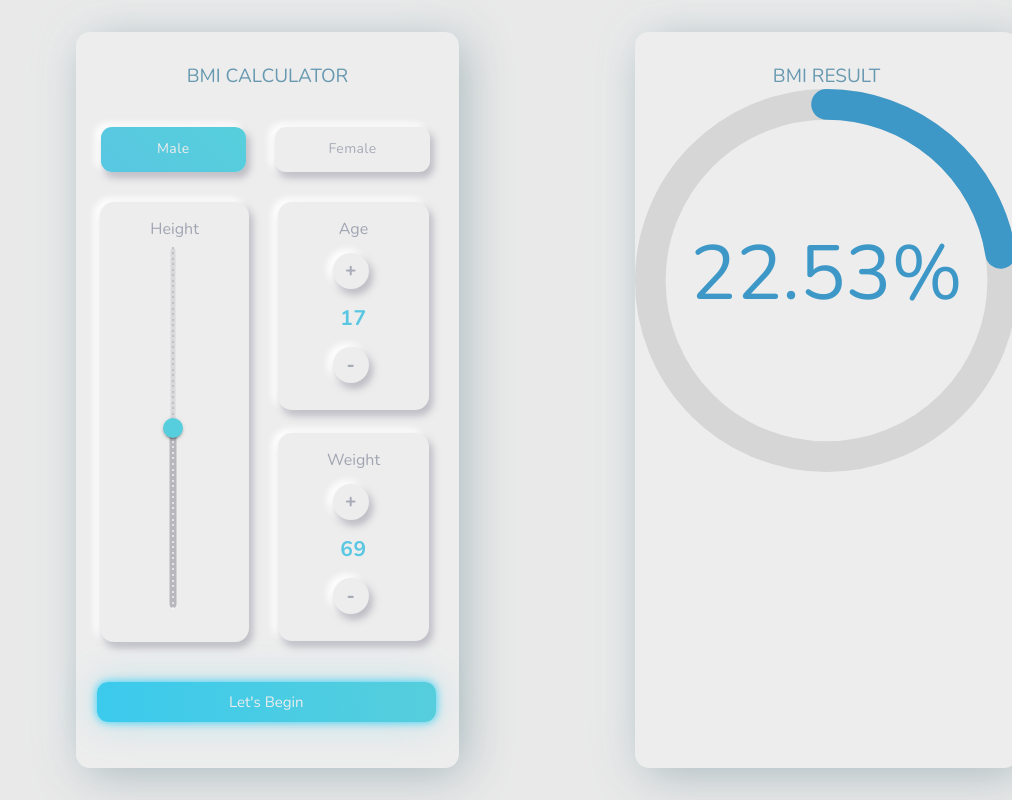
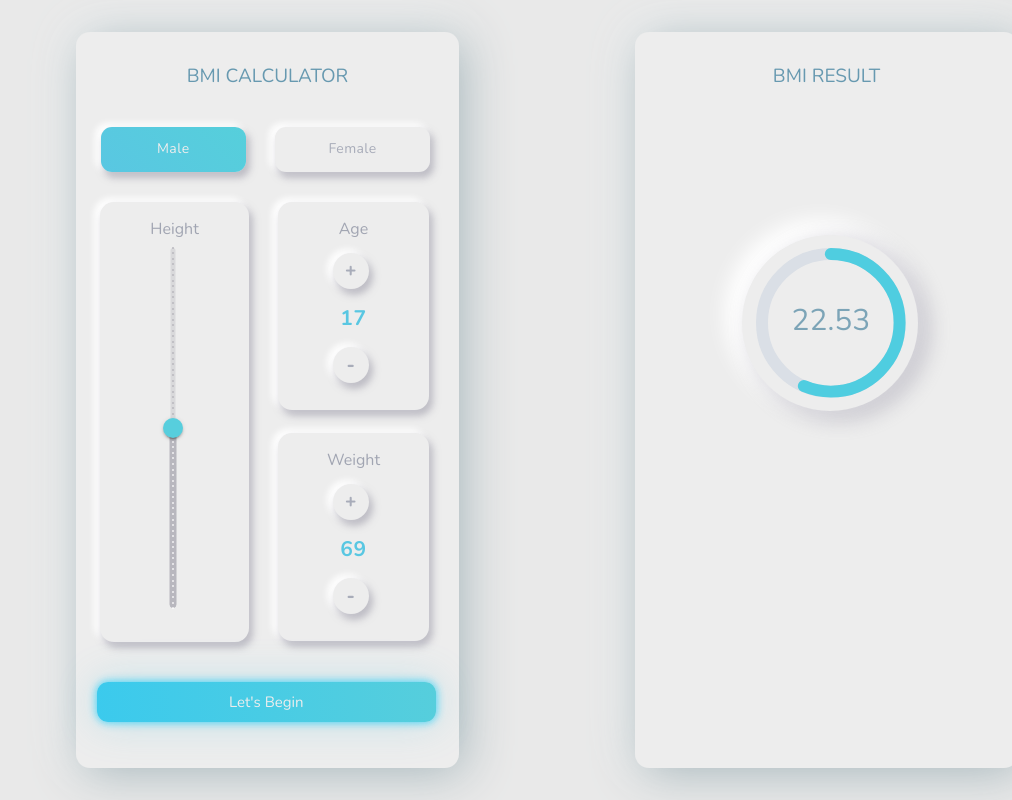
Before and after one commit to erfan-goodarzi/bmi-calculator, a React (Create React App) app: page / in a window 1280 px wide. Shown: the whole page, without its empty margins (268-1280 px from the left). Built offline with nearby package versions, Linux system fonts and the light colour scheme.

Commit message:
Change Progressbar style

```diff
--- a/src/Component/Bmi-box.jsx
+++ b/src/Component/Bmi-box.jsx
@@ -2,7 +2,7 @@ import Box from "@mui/material/Box";
 import { useEffect, useState, useRef } from "react";
 import { AgeBox, WeightBox } from "../container/material ui/AgeBox";
 import HeightBox from "../container/material ui/HeightBox";
-import { CircularProgressbar } from "react-circular-progressbar";
+import { CircularProgressbar, buildStyles } from "react-circular-progressbar";
 import "react-circular-progressbar/dist/styles.css";
 import CalButton from "../container/material ui/CalButton";
 
@@ -121,11 +121,33 @@ export default function BmiBox({ gender, cal }) {
         >
           BMI RESULT
         </Box>
-        <CircularProgressbar
-          ref={infoRef}
-          value={infoRef.current}
-          text={`${infoRef.current}%`}
-        />
+        <Box
+          sx={{
+            width: 176,
+            margin: "146px 24px 49px 107px",
+            borderRadius: "50%",
+            color: "#6799b0",
+            background: " #EDEDED",
+            boxShadow: "9px 6px 18px 5px #908d9e52, -10px -9px 20px 7px #ffffff",
+            height: 176,
+          }}
+        >
+          <CircularProgressbar
+            maxValue={40}
+            ref={infoRef}
+            value={infoRef.current}
+            text={infoRef.current}
+            styles={buildStyles({
+              textColor: "#7ca4b7",
+              pathColor: "#4fcde0",
+              trailColor: "#DADFE6",
+              root: {
+                width: "44%",
+                margin: "10rem 7rem",
+              },
+            })}
+          />
+        </Box>
       </Box>
     </Box>
   );
--- a/src/container/material ui/Global-style.js
+++ b/src/container/material ui/Global-style.js
@@ -20,7 +20,11 @@ const useStyles = makeStyles(() =>
      ".MuiButtonBase-root.MuiToggleButton-root.Mui-selected.MuiToggleButton-warning":{
        color: '#0be9ff',
        background: '#6799b0c7'
-     }
+     },
+     ".CircularProgressbar ":{
+      width: "85%",
+      margin: "13px 14px",
+     },
     },
   })
 );
```
